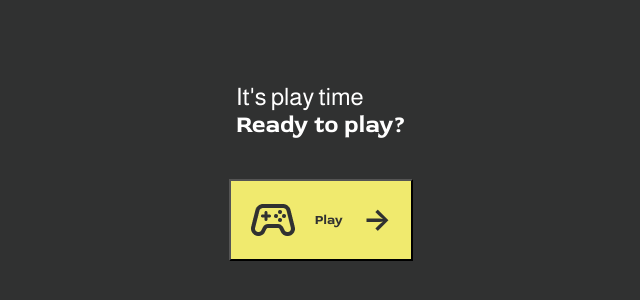
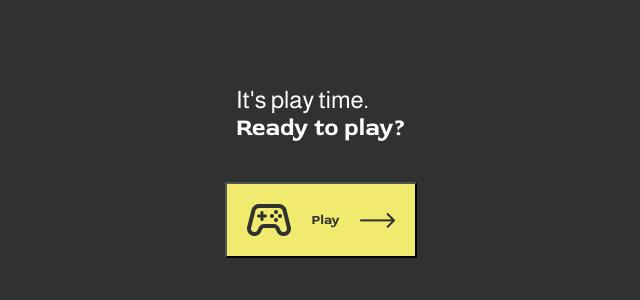
Before and after one commit to MrFox993/Memory, a website built with Vite: page index.html in a window 1280 px wide. Shown: the part 228-528 px from the top of the page, 319-959 px from the left. Built offline with nearby package versions, Linux system fonts and the light colour scheme; files whose address does not match are found by name.

Commit message:
replaced the arrow in the button with an image

```diff
--- a/index.html
+++ b/index.html
@@ -8,14 +8,15 @@
 </head>
 <body>
     <section id="start-screen" class="start-screen">
-        <div>
-            <h2>It's play time</h2>
+        <div class="start-screen-headlines">
+            <h2>It's play time.</h2>
             <h1>Ready to play?</h1>
         </div>
         <button class="primary-button">
             <img src="./icons/stadia_controller_icon.png" alt="controller icon">
             <p>Play</p>
-            <p class="arrow">&#x2192;</p>
+            <!-- <p class="arrow">&#x2192;</p> -->
+            <img class="arrow" src="./icons/Arrow_right.png" alt="arrow right">
         </button>
     </section>
 </body>
```
Also changed, not shown: public/icons/Arrow_right.png (added).
